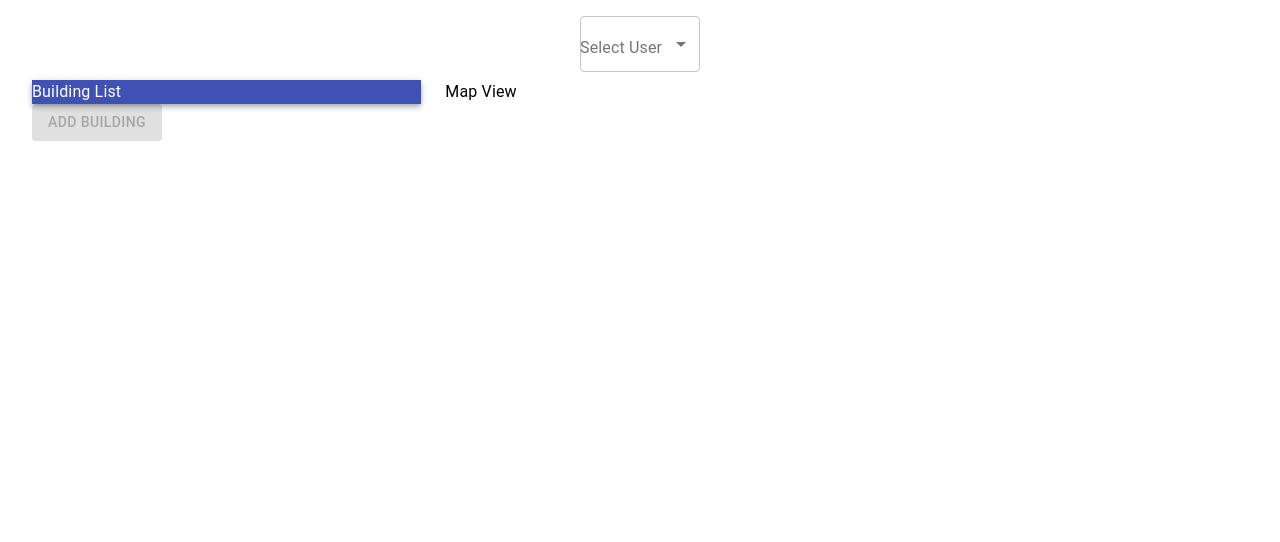
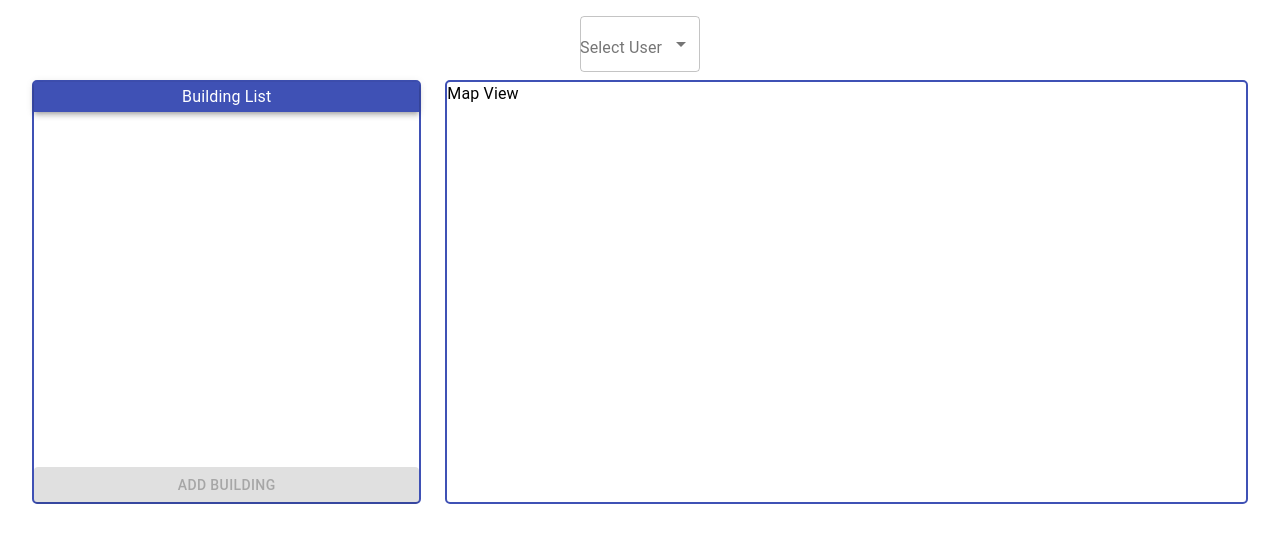
Before and after one commit to m-ata/user-buildings, a React app: page / in a window 1280 px wide. Shown: the top 542 px of the page. Built offline with nearby package versions, Linux system fonts and the light colour scheme.

Commit message:
building list ui

```diff
--- a/src/components/buildings/index.tsx
+++ b/src/components/buildings/index.tsx
@@ -9,10 +9,13 @@ import { AppContext } from '../../state/context';
 
 const useStyles = makeStyles(() => ({
     container: {
-        height: 400,
-        border: 2,
-        borderColor: 'gray',
-        borderRadius: 5
+        height: 420,
+        border: '2px solid #3f51b5',
+        borderRadius: 5,
+    },
+    listRoot: {
+        height: 355,
+        overflow: 'auto'
     },
     list: {
         cursor: "pointer",
@@ -20,8 +23,25 @@ const useStyles = makeStyles(() => ({
             display: "none"
         },
         "&:hover .hiddenButton": {
-            display: "inline"
-        }
+            display: "inline",
+        },
+        "&:hover ": {
+            backgroundColor: 'gray'
+        },
+        marginTop: 8,
+        backgroundColor: 'silver',
+        height: 25,
+        display: 'flex',
+        alignItems: 'center',
+    },
+    button: {
+        width: '100%'
+    },
+    apBar: {
+        height: 30,
+        display: 'flex',
+        justifyContent: 'center',
+        alignItems: 'center',
     }
 }));
 
@@ -50,37 +70,45 @@ export const Index = () => {
             <Grid container justify="flex-start" spacing={3} >
                 <Grid item xs={4}>
                     <Typography component="div" className={classes.container} >
-                        <AppBar color="primary" position="static">
+                        <AppBar color="primary" position="static" className={classes.apBar}>
                             Building List
                         </AppBar>
+                        <Typography component="div" className={classes.listRoot} >
                             {
                                 state?.buildings?.length > 0 && state.buildings.map((building, index) => {
                                     return (
                                         building.userId === state.selectedUser &&
                                         <Typography component="div" key={index} className={classes.list}>
-                                        { building.name}
-                                        <IconButton
-                                            aria-label="delete building"
-                                            color="primary"
+                                            <Grid container>
+                                                <Grid item xs={10}>
+                                                    <Typography component='span' style={{ marginLeft: 8 }} > {building.name} </Typography>
+                                                </Grid>
+                                                <Grid item xs={2}>
+                                                    <DeleteIcon
+                                                        className={'hiddenButton'}
                                                         onClick={() => handleDelete(building.id)}
-                                        >
-                                            <DeleteIcon className={'hiddenButton'} color={'primary'} />
-                                        </IconButton>
-                                        <IconButton
-                                            aria-label="delete building"
-                                            color="primary"
+                                                        color={'primary'}
+                                                    />
+                                                    <EditIcon
                                                         onClick={() => setBuildingState((prevState) => ({ ...prevState, formType: 'edit', formView: true, selectedBuilding: building }))}
-                                        >
-                                            <EditIcon className={'hiddenButton'} color={'primary'} />
-                                        </IconButton>
+                                                        className={'hiddenButton'}
+                                                        color={'primary'} />
+                                                </Grid>
+                                            </Grid>
                                         </Typography>
                                     )
                                 })
                             }
-                        <Button color="primary" variant="contained"
+                        </Typography>
+                        <Button
+                            color="primary"
+                            variant="contained"
                             onClick={() => {
                                 setBuildingState((prevState) => ({ ...prevState, formType: 'add', formView: true }))
-                            }} disabled={!state.selectedUser} >
+                            }}
+                            disabled={!state.selectedUser}
+                            className={classes.button}
+                        >
                             Add Building
                         </Button>
                     </Typography>
```
Lines whose indentation alone changed are shown as unchanged.
